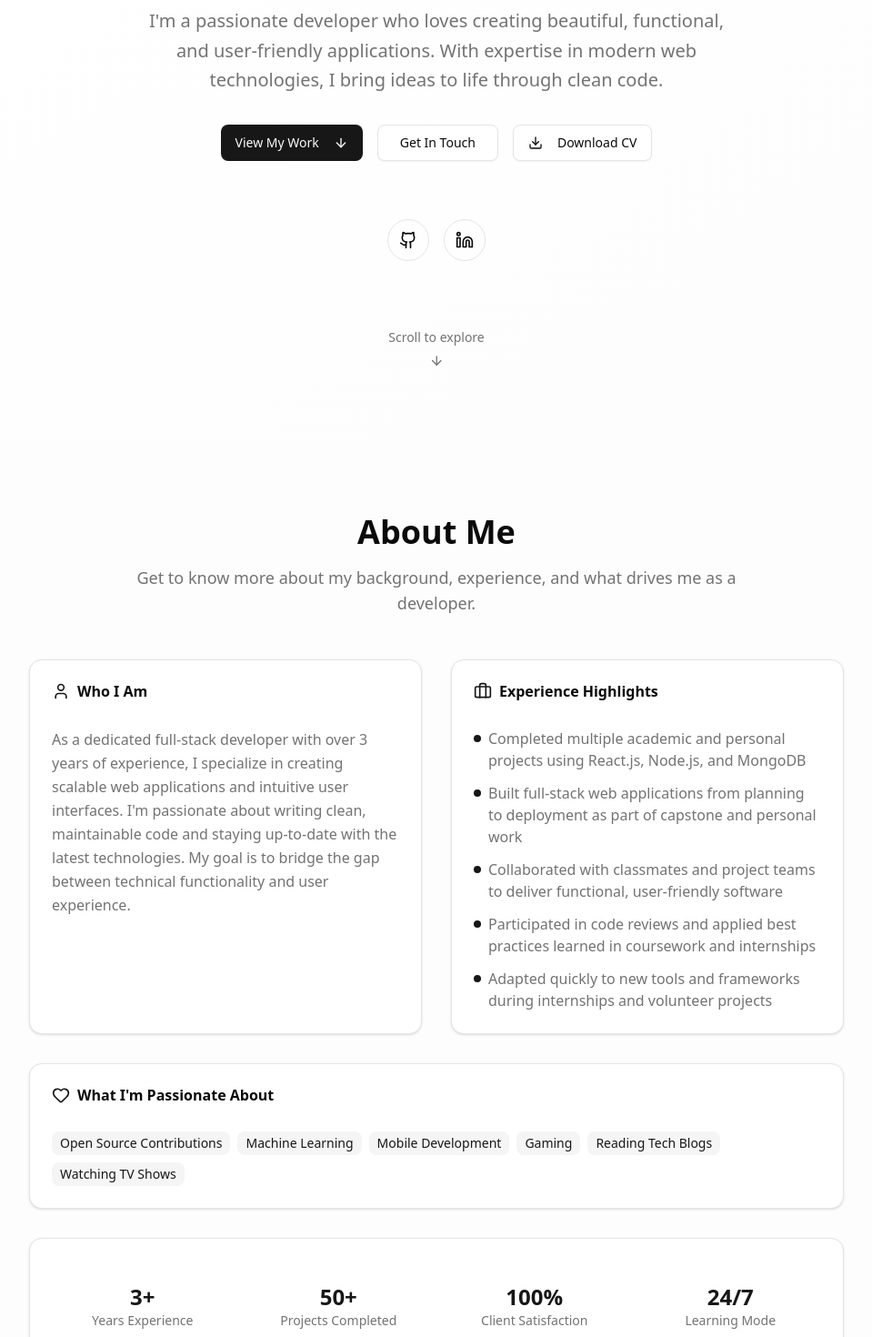
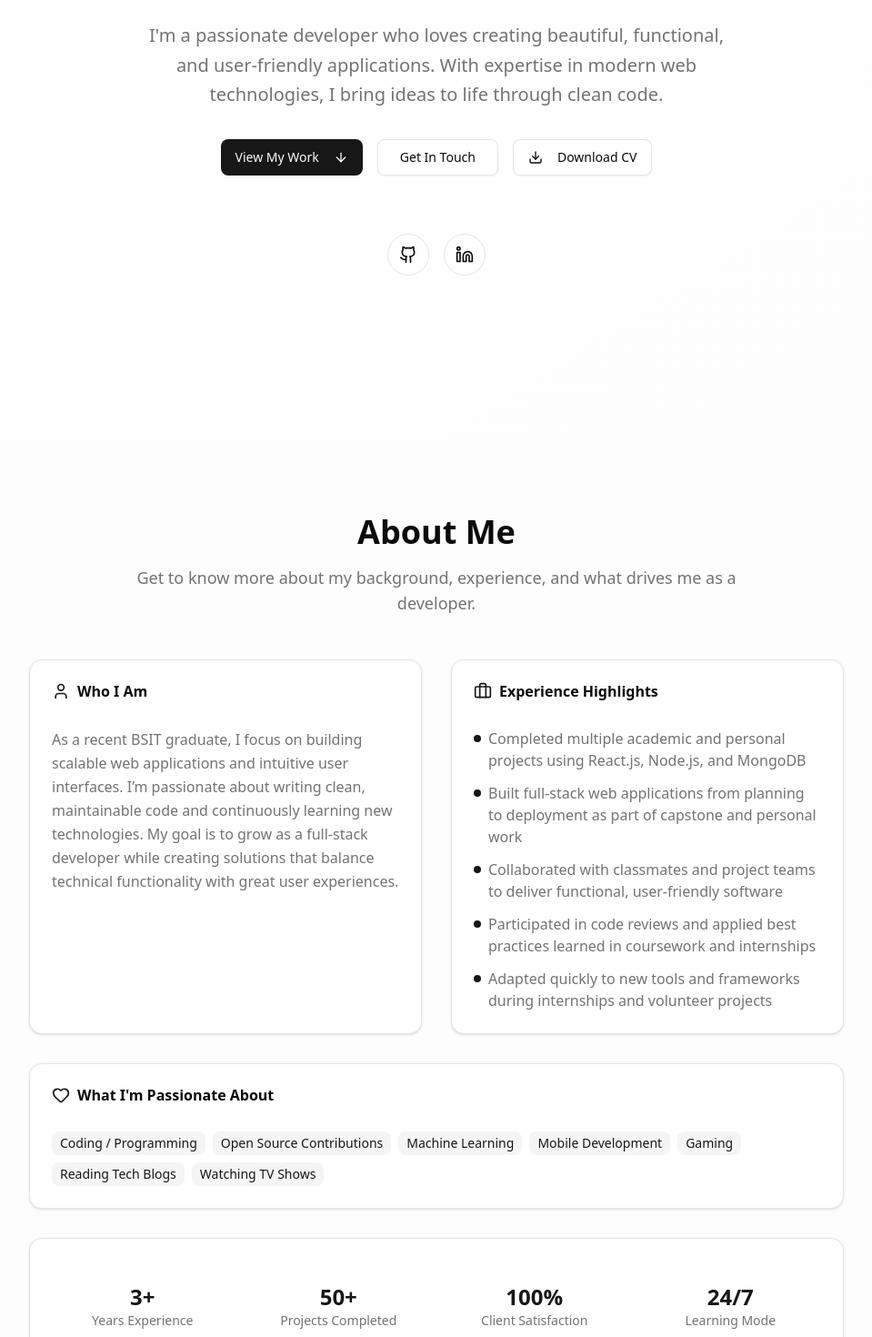
Before and after one commit to poypoy252525/portfolio, a React (Vite) app: page / in a window 1280 px wide. Shown: the part 372-1842 px from the top of the page at 91% size, without its empty margins (160-1119 px from the left). Built offline with nearby package versions, Linux system fonts and the light colour scheme.

Commit message:
remove scroll indicator

```diff
--- a/src/components/sections/HeroSection.tsx
+++ b/src/components/sections/HeroSection.tsx
@@ -151,7 +151,7 @@ export const HeroSection: React.FC<HeroSectionProps> = ({
           </motion.div>
 
           {/* Scroll Indicator */}
-          <motion.div
+          {/* <motion.div
             initial={{ opacity: 0 }}
             animate={{ opacity: 1 }}
             transition={{ duration: 0.6, delay: 1 }}
@@ -165,7 +165,7 @@ export const HeroSection: React.FC<HeroSectionProps> = ({
               <span className="text-sm mb-2">Scroll to explore</span>
               <ArrowDown className="h-4 w-4" />
             </motion.div>
-          </motion.div>
+          </motion.div> */}
         </div>
       </div>
     </section>
--- a/src/data/portfolio.ts
+++ b/src/data/portfolio.ts
@@ -8,8 +8,7 @@ export const portfolioData: PortfolioData = {
       "I'm a passionate developer who loves creating beautiful, functional, and user-friendly applications. With expertise in modern web technologies, I bring ideas to life through clean code.",
   },
   about: {
-    summary:
-      "As a dedicated full-stack developer with over 3 years of experience, I specialize in creating scalable web applications and intuitive user interfaces. I'm passionate about writing clean, maintainable code and staying up-to-date with the latest technologies. My goal is to bridge the gap between technical functionality and user experience.",
+    summary: `As a recent BSIT graduate, I focus on building scalable web applications and intuitive user interfaces. I’m passionate about writing clean, maintainable code and continuously learning new technologies. My goal is to grow as a full-stack developer while creating solutions that balance technical functionality with great user experiences.`,
     experience: [
       "Completed multiple academic and personal projects using React.js, Node.js, and MongoDB",
       "Built full-stack web applications from planning to deployment as part of capstone and personal work",
@@ -18,6 +17,7 @@ export const portfolioData: PortfolioData = {
       "Adapted quickly to new tools and frameworks during internships and volunteer projects",
     ],
     interests: [
+      "Coding / Programming",
       "Open Source Contributions",
       "Machine Learning",
       "Mobile Development",
```
